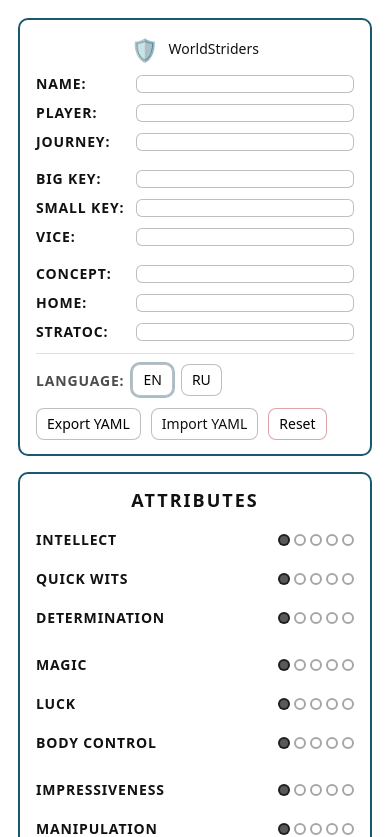
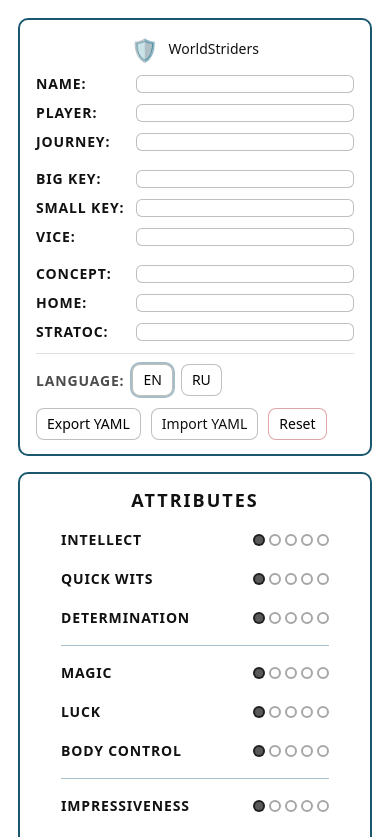
Before and after one commit to GennadiyZakharov/worldstriders-charlist, a Svelte app: page / in a window 390 px wide. Shown: the top 837 px of the page. Built offline with nearby package versions, Linux system fonts and the light colour scheme.

Commit message:
Enhanced attribute layout: improved grid styling and added alignment tests across breakpoints.

```diff
--- a/src/components/CharacterAttributes.svelte
+++ b/src/components/CharacterAttributes.svelte
@@ -52,20 +52,51 @@
 
     .grid {
         display: grid;
-        grid-template-columns: 1fr 1fr 1fr;
-        gap: 16px;
+        grid-template-columns: repeat(3, minmax(0, 268px));
+        gap: 24px;
         align-items: start;
+        justify-content: center;
     }
 
     .col {
+        position: relative;
         display: grid;
         gap: 8px;
         align-content: start;
+        min-width: 0;
     }
 
-    @media (max-width: 900px) {
+    .attrs .col :global(.attr),
+    .attrs .col :global(.name) {
+        min-width: 0;
+    }
+
+    .attrs .col :global(.name) {
+        white-space: normal;
+        overflow-wrap: anywhere;
+    }
+
+    .col:not(:first-child)::before {
+        content: "";
+        position: absolute;
+        top: 0;
+        bottom: 0;
+        left: -12px;
+        border-left: 1px solid rgba(0, 70, 95, 0.45);
+    }
+
+    @media (max-width: 924px) {
         .grid {
-            grid-template-columns: 1fr;
+            grid-template-columns: min(100%, 268px);
+        }
+
+        .col:not(:first-child)::before {
+            top: -12px;
+            right: 0;
+            bottom: auto;
+            left: 0;
+            border-top: 1px solid rgba(0, 70, 95, 0.35);
+            border-left: 0;
         }
     }
 </style>
```
Also changed, not shown: 1 other file (tests, documents, lock files or other folders).
